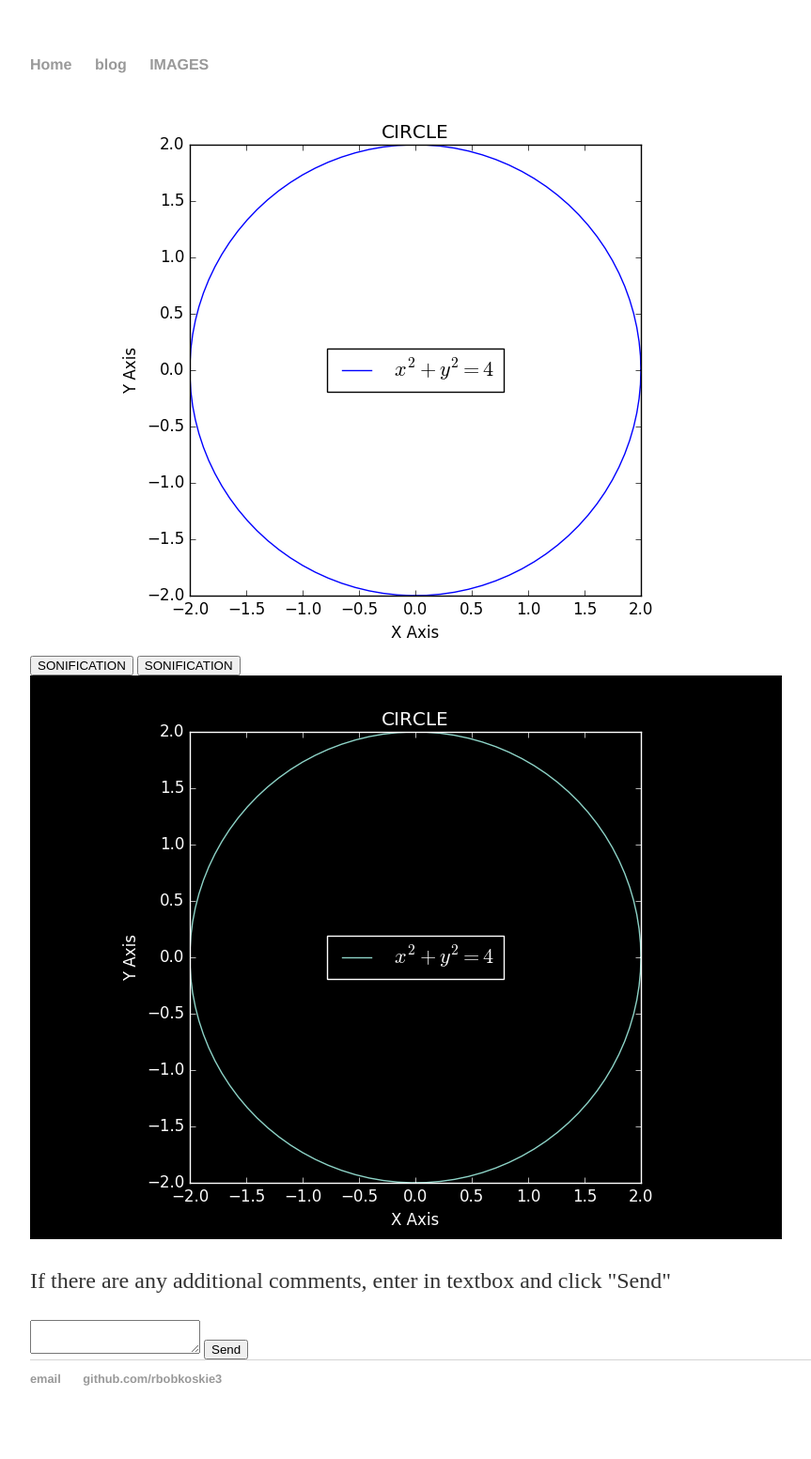
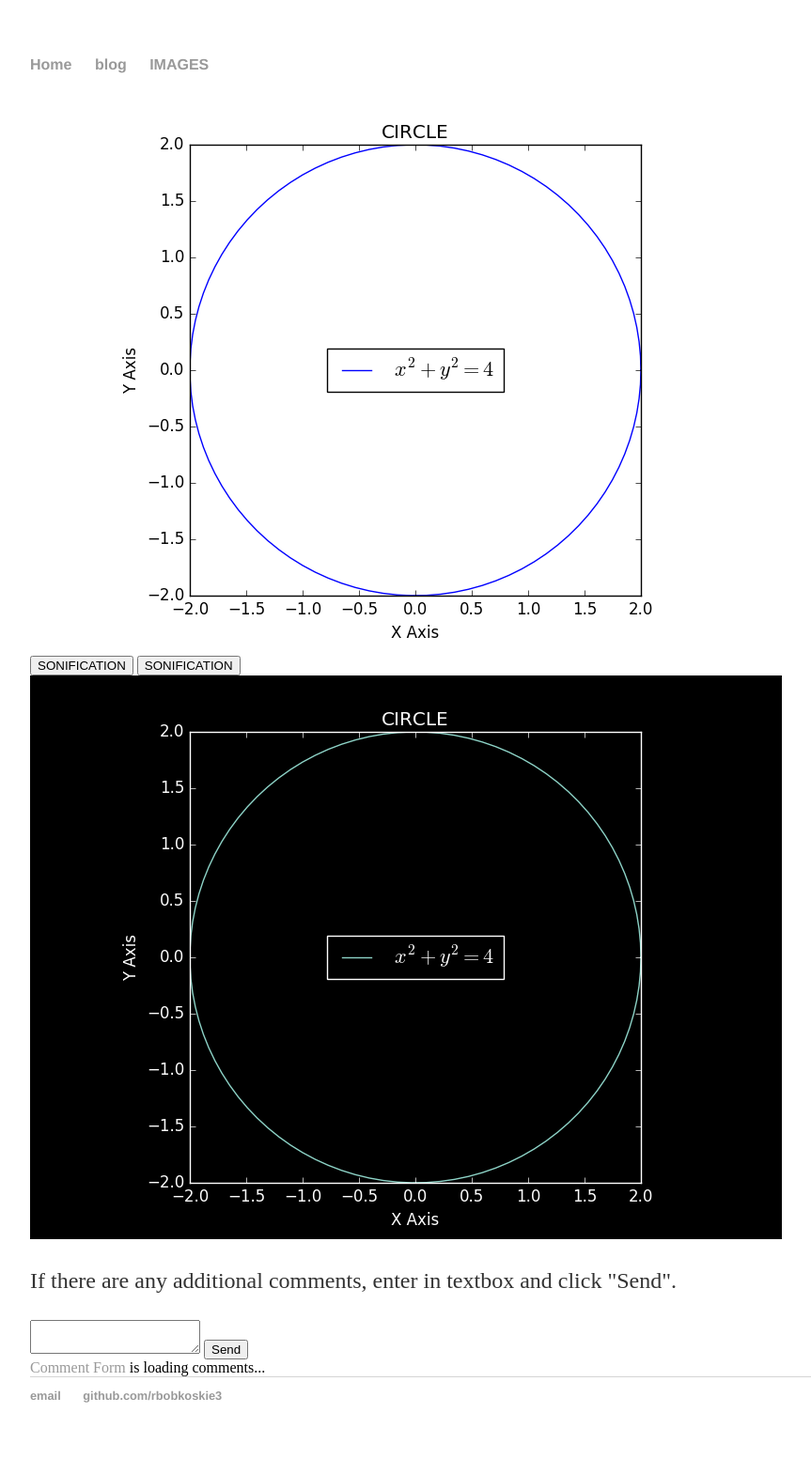
Before and after one commit to rbobkoskie3/rbobkoskie3.github.io, a Jekyll site: the page built from circle/index.html, in a window 1280 px wide. Shown: the whole page at 94% size, without its empty margins (160-1023 px from the left). Built offline with Jekyll 4.4.1, drawn with Linux system fonts in a browser that asks for light colours; a style sheet for code colours, icons or effects is not loaded.

Commit message:
Update index.html

```diff
--- a/circle/index.html
+++ b/circle/index.html
@@ -24,12 +24,17 @@
 
         <img src="\images\HC_Circle.png">
 
-        <p>If there are any additional comments, enter in textbox and click "Send"</p>
+        <p>If there are any additional comments, enter in textbox and click "Send". </p>
         <form action="mailto:rbobkoskie3@gatech.edu" method="GET">
         <textarea name="body"></textarea>
         <input type="submit" value="Send" />
         </form>
 
-
+        <!-- begin wwww.htmlcommentbox.com -->
+          <div id="HCB_comment_box"><a href="http://www.htmlcommentbox.com">Comment Form</a> is loading comments...</div>
+          <link rel="stylesheet" type="text/css" href="//www.htmlcommentbox.com/static/skins/bootstrap/twitter-bootstrap.css?v=0" />
+          <script type="text/javascript" id="hcb"> /*
+          <!--*/ if(!window.hcb_user){hcb_user={};} (function(){var s=document.createElement("script"), l=hcb_user.PAGE || (""+window.location).replace(/'/g,"%27"), h="//www.htmlcommentbox.com";s.setAttribute("type","text/javascript");s.setAttribute("src", h+"/jread?page="+encodeURIComponent(l).replace("+","%2B")+"&opts=16862&num=10&ts=1508788705363");if (typeof s!="undefined") document.getElementsByTagName("head")[0].appendChild(s);})(); /*-->*/ </script>
+        <!-- end www.htmlcommentbox.com -->
 
 <!-- /.blurb -->
```
